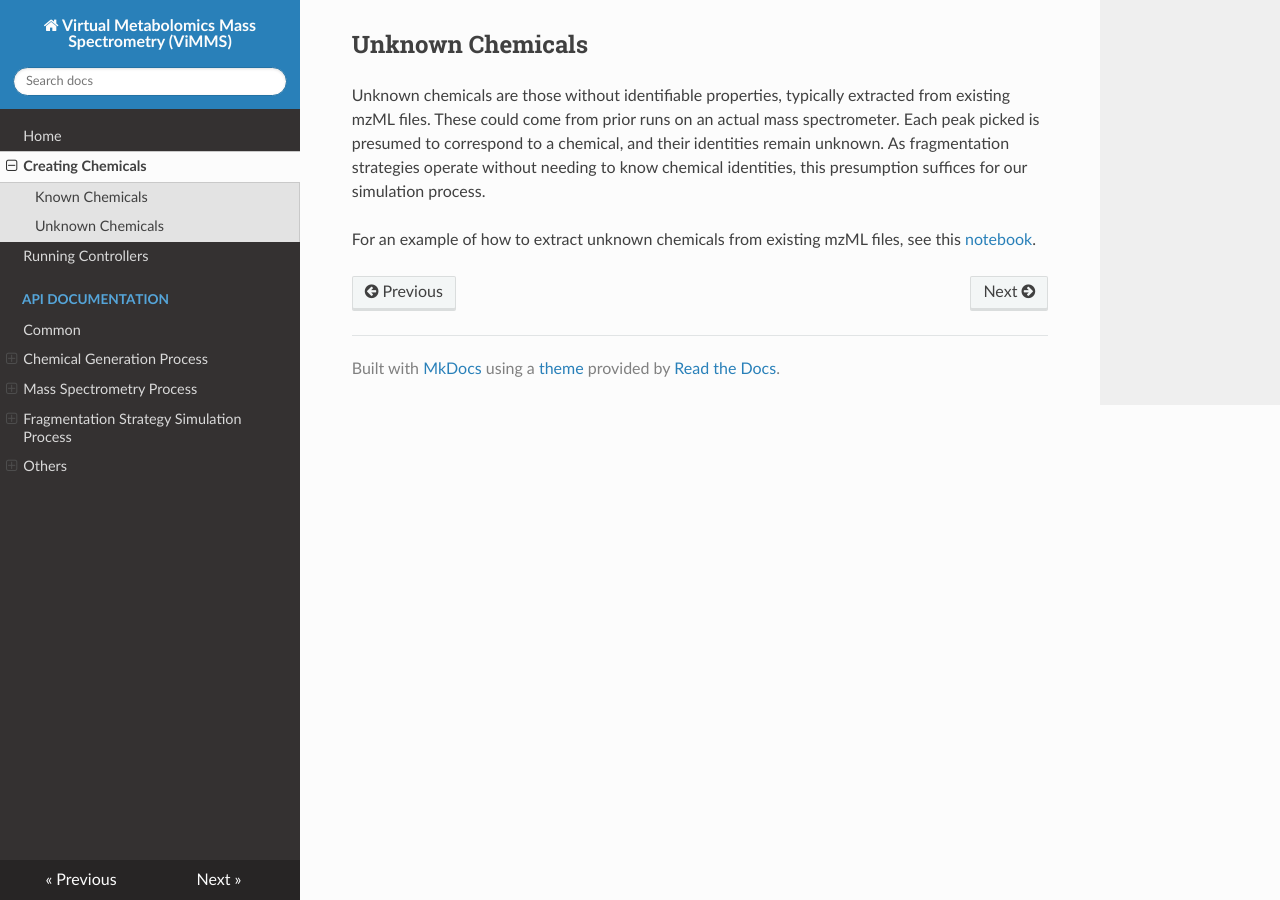
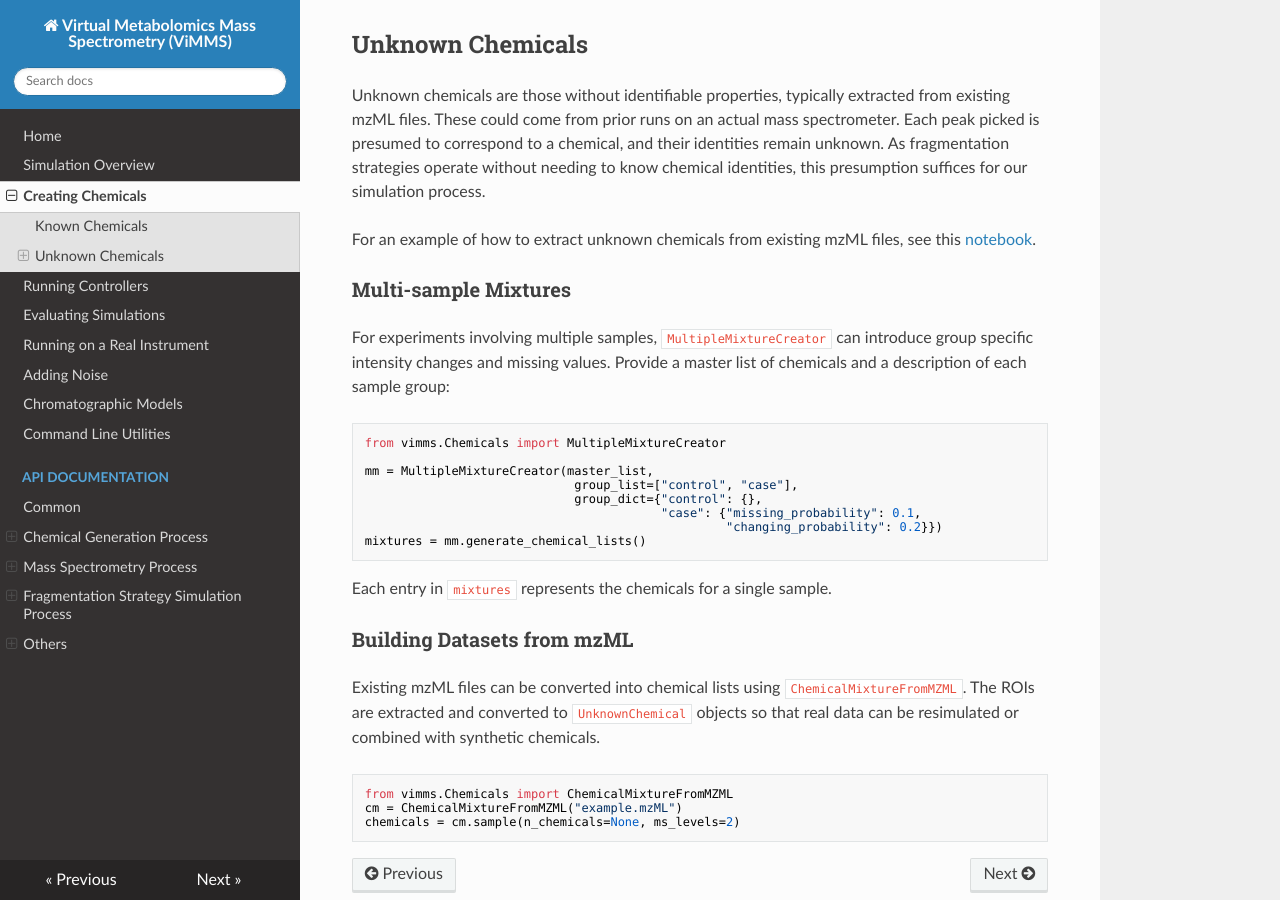
Before and after one commit to glasgowcompbio/vimms, an MkDocs documentation site: the page built from docs/chemicals.md, in a window 1280 px wide and 900 px high, scrolled down 1019 px. Built offline with MkDocs 1.6.1, drawn with Linux system fonts in a browser that asks for light colours; nearby versions of some CDN libraries.

Commit message:
Expand documentation with noise and column guides

````diff
--- a/docs/chemicals.md
+++ b/docs/chemicals.md
@@ -35,3 +35,29 @@
 Unknown chemicals are those without identifiable properties, typically extracted from existing mzML files. These could come from prior runs on an actual mass spectrometer. Each peak picked is presumed to correspond to a chemical, and their identities remain unknown. As fragmentation strategies operate without needing to know chemical identities, this presumption suffices for our simulation process.
 
 For an example of how to extract unknown chemicals from existing mzML files, see this [notebook](https://github.com/glasgowcompbio/vimms/blob/master/demo/01.%20Data/02.%20Extracting%20Chemicals%20from%20an%20mzML%20file.ipynb).
+### Multi-sample Mixtures
+
+For experiments involving multiple samples, `MultipleMixtureCreator` can introduce group specific intensity changes and missing values. Provide a master list of chemicals and a description of each sample group:
+
+```python
+from vimms.Chemicals import MultipleMixtureCreator
+
+mm = MultipleMixtureCreator(master_list,
+                             group_list=["control", "case"],
+                             group_dict={"control": {},
+                                         "case": {"missing_probability": 0.1,
+                                                  "changing_probability": 0.2}})
+mixtures = mm.generate_chemical_lists()
+```
+
+Each entry in `mixtures` represents the chemicals for a single sample.
+
+### Building Datasets from mzML
+
+Existing mzML files can be converted into chemical lists using `ChemicalMixtureFromMZML`. The ROIs are extracted and converted to `UnknownChemical` objects so that real data can be resimulated or combined with synthetic chemicals.
+
+```python
+from vimms.Chemicals import ChemicalMixtureFromMZML
+cm = ChemicalMixtureFromMZML("example.mzML")
+chemicals = cm.sample(n_chemicals=None, ms_levels=2)
+```
--- a/mkdocs.yml
+++ b/mkdocs.yml
@@ -16,8 +16,14 @@
 
 nav:
   - Home: README.md
+  - Simulation Overview: simulation_overview.md
   - Creating Chemicals: chemicals.md
   - Running Controllers: controllers.md
+  - Evaluating Simulations: evaluation.md
+  - Running on a Real Instrument: real_instrument.md
+  - Adding Noise: noise.md
+  - Chromatographic Models: chromatography.md
+  - Command Line Utilities: cli_tools.md
   - API Documentation:
     - Common: api/common.md
     - Chemical Generation Process:
````
Also changed, not shown: docs/README.md (+13 -0 lines), docs/chromatography.md (added, +33 -0 lines), docs/cli_tools.md (added, +21 -0 lines), docs/controllers.md (+14 -0 lines), docs/evaluation.md (added, +32 -0 lines), docs/noise.md (added, +43 -0 lines), docs/real_instrument.md (added, +24 -0 lines), docs/simulation_overview.md (added, +53 -0 lines).
